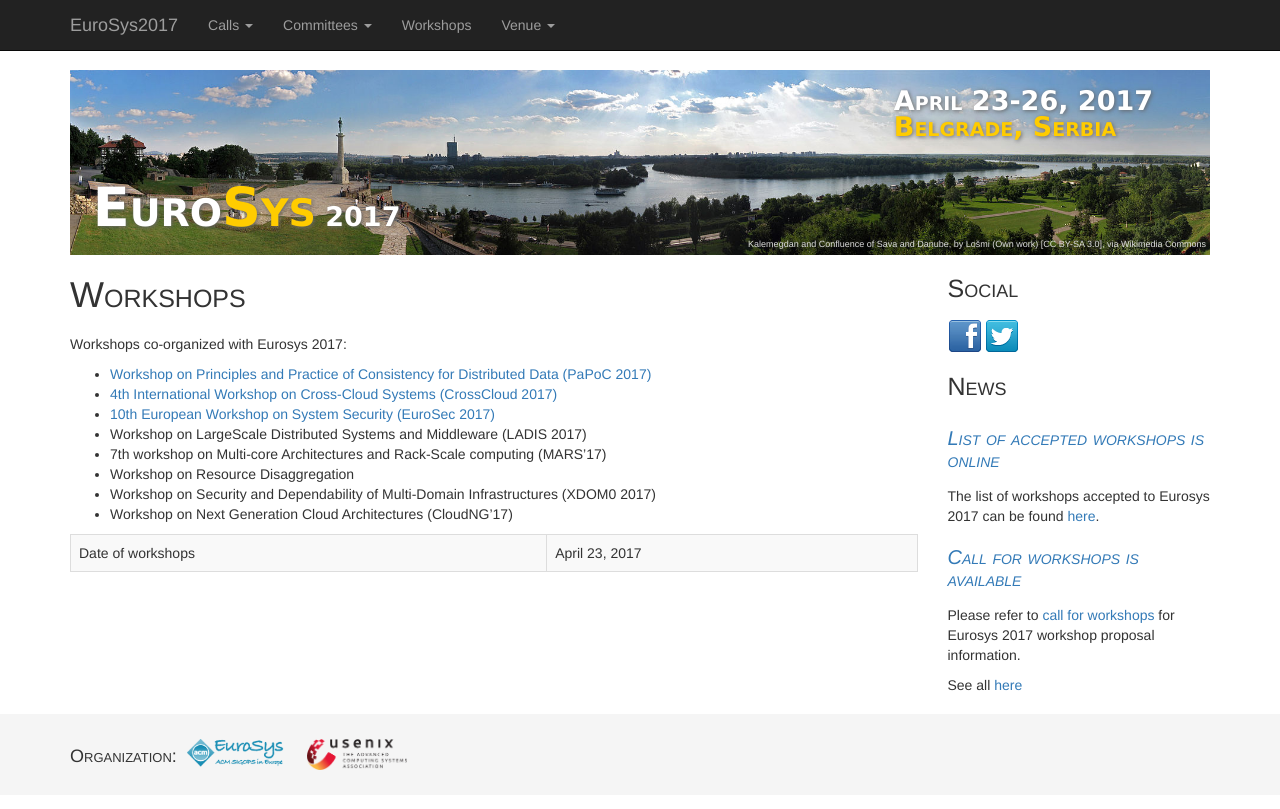
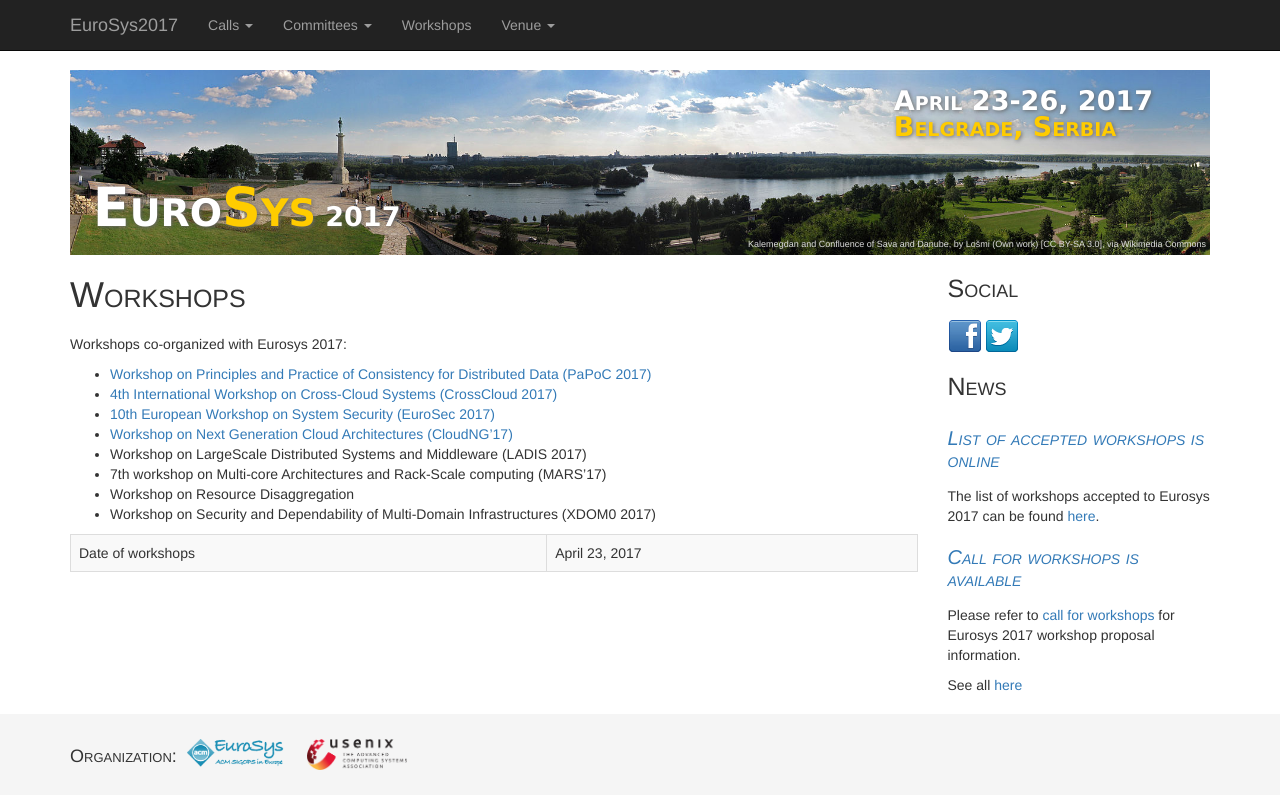
Before and after one commit to eurosys-chapter/2017, a Jekyll site: the page built from workshops.md, in a window 1280 px wide. Shown: the top 809 px of the page. Built offline with Jekyll 4.4.1, drawn with Linux system fonts in a browser that asks for light colours; nearby versions of some CDN libraries; part of the change alters nothing that is shown.

Commit message:
Signed-off-by: Marko Vukolic <mvu@zurich.ibm.com>

```diff
--- a/workshops.md
+++ b/workshops.md
@@ -11,11 +11,11 @@ Workshops co-organized with Eurosys 2017:
 * <a href="http://software.imdea.org/Conferences/PAPOC17/" target="_blank"> Workshop on Principles and Practice of Consistency for Distributed Data (PaPoC 2017)</a>
 * <a href="http://www.comp.lancs.ac.uk/~elkhatib/crosscloud/" target="_blank"> 4th International Workshop on Cross-Cloud Systems (CrossCloud 2017) </a>
 * <a href="http://www.sharcs-project.eu/eurosec-2017/" target="_blank"> 10th European Workshop on System Security (EuroSec 2017) </a>
+* <a href="http://cuc.ucc.ie/CloudNG2017/" target="_blank"> Workshop on Next Generation Cloud Architectures (CloudNG'17) </a>
 * Workshop on LargeScale Distributed Systems and Middleware (LADIS 2017)
 * 7th workshop on Multi-core Architectures and Rack-Scale computing (MARS'17)
 * Workshop on Resource Disaggregation
 * Workshop on Security and Dependability of Multi-Domain Infrastructures (XDOM0 2017)
-* Workshop on Next Generation Cloud Architectures (CloudNG'17)
 
 |Date of workshops								|April 23, 2017|
 {:class='table table-bordered table-striped'}
```
